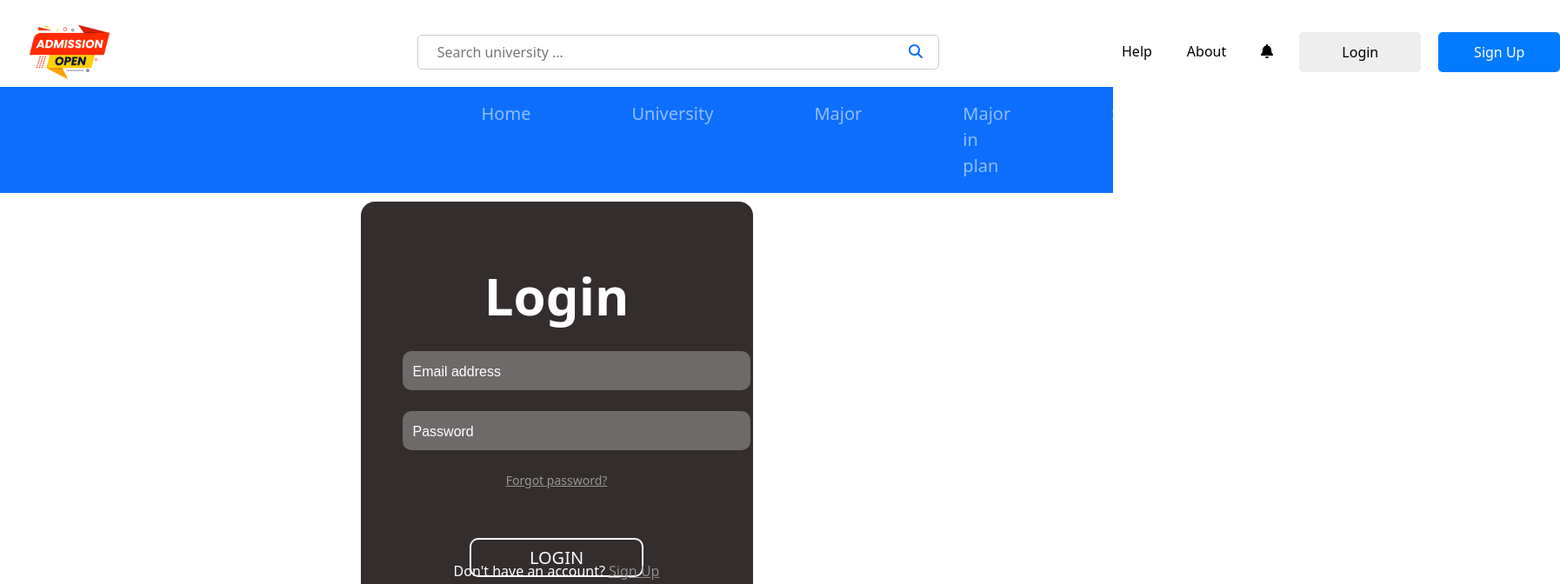
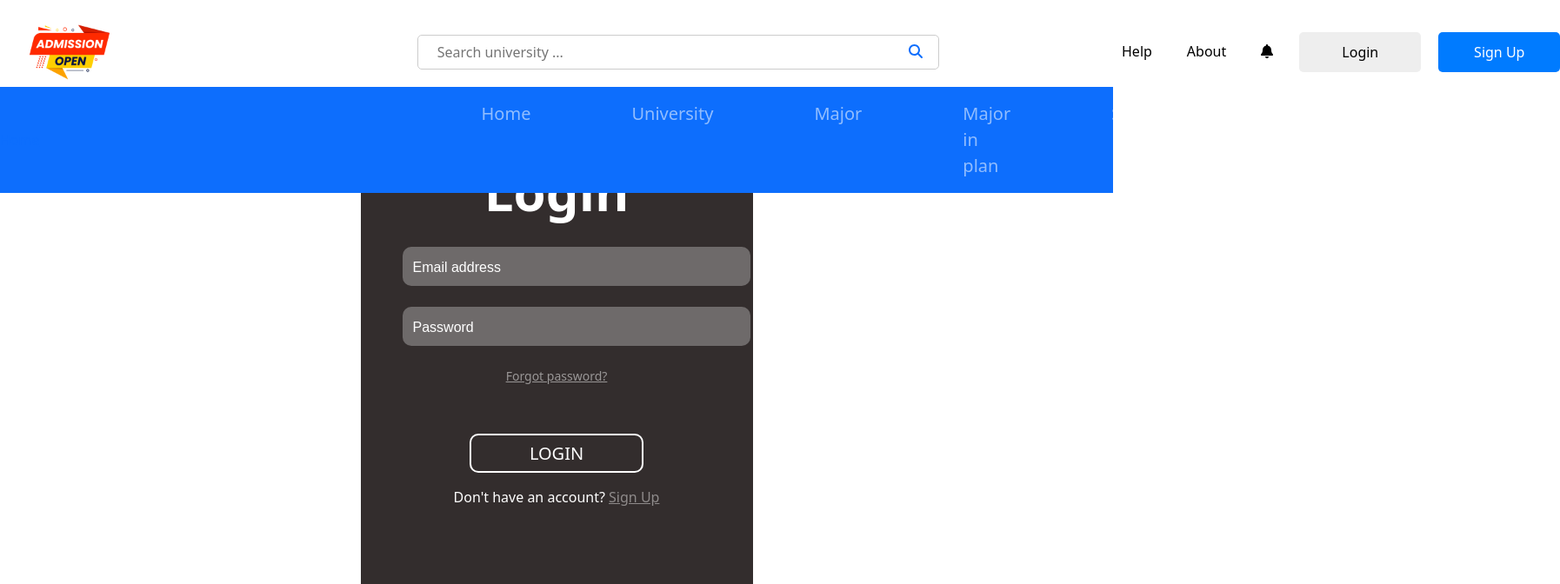
Before and after one commit to duyhuynhnguyentuan/UniversityAdmission_Client, a React (Create React App) app: page /login in a window 1280 px wide. Shown: the top 672 px of the page at 87% size, 1794 px wide, since content can reach past the window. Built offline with nearby package versions, Linux system fonts and the light colour scheme; a web font is replaced by a local one.

Commit message:
update profile

```diff
--- a/src/Home/Header/Header.module.css
+++ b/src/Home/Header/Header.module.css
@@ -9,6 +9,8 @@
 }
 
 .container {
+
+  position: fixed !important;
   display: flex;
   justify-content: space-between;
   align-items: center;
--- a/src/components/styles/LoginPage.module.css
+++ b/src/components/styles/LoginPage.module.css
@@ -49,7 +49,7 @@
 
 .signupTextWrapper {
     position: absolute;
-    bottom: 115px; /* Adjust bottom spacing as needed */
+    bottom: 200px; /* Adjust bottom spacing as needed */
     left: 50%;
     transform: translateX(-50%);
     width: 100%;
--- a/src/components/styles/ProfilePage.module.css
+++ b/src/components/styles/ProfilePage.module.css
@@ -8,7 +8,3 @@
     /* W3C, IE 10+/ Edge, Firefox 16+, Chrome 26+, Opera 12+, Safari 7+ */
     background: linear-gradient(to right bottom, rgba(246, 211, 101, 1), rgba(253, 160, 133, 1))
     }
-
-    p {
-        color: white;
-    }
```
